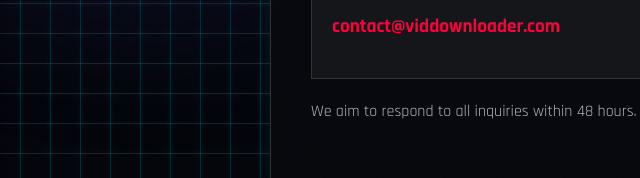
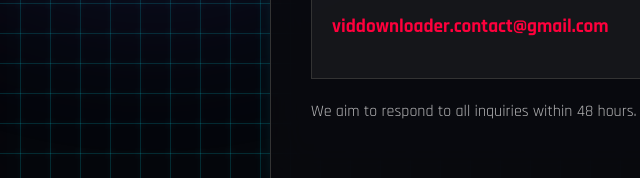
Before and after one commit to mrajksnps88/yt-downloader, a website: page public/contact.html in a window 1280 px wide. Shown: the part 407-585 px from the top of the page, 0-640 px from the left. Drawn offline with Linux system fonts and the light colour scheme.

Commit message:
Update contact email to viddownloader.contact@gmail.com

```diff
--- a/public/contact.html
+++ b/public/contact.html
@@ -32,7 +32,7 @@
       <div class="contact-box">
         <h3>Email Support</h3>
         <p>You can reach out to us via email at:</p>
-        <p class="contact-email"><a href="mailto:contact@viddownloader.com">contact@viddownloader.com</a></p>
+        <p class="contact-email"><a href="mailto:viddownloader.contact@gmail.com">viddownloader.contact@gmail.com</a></p>
       </div>
       <p>We aim to respond to all inquiries within 48 hours.</p>
     </main>
```
Also changed, not shown: public/privacy.html (+1 -1 lines).
